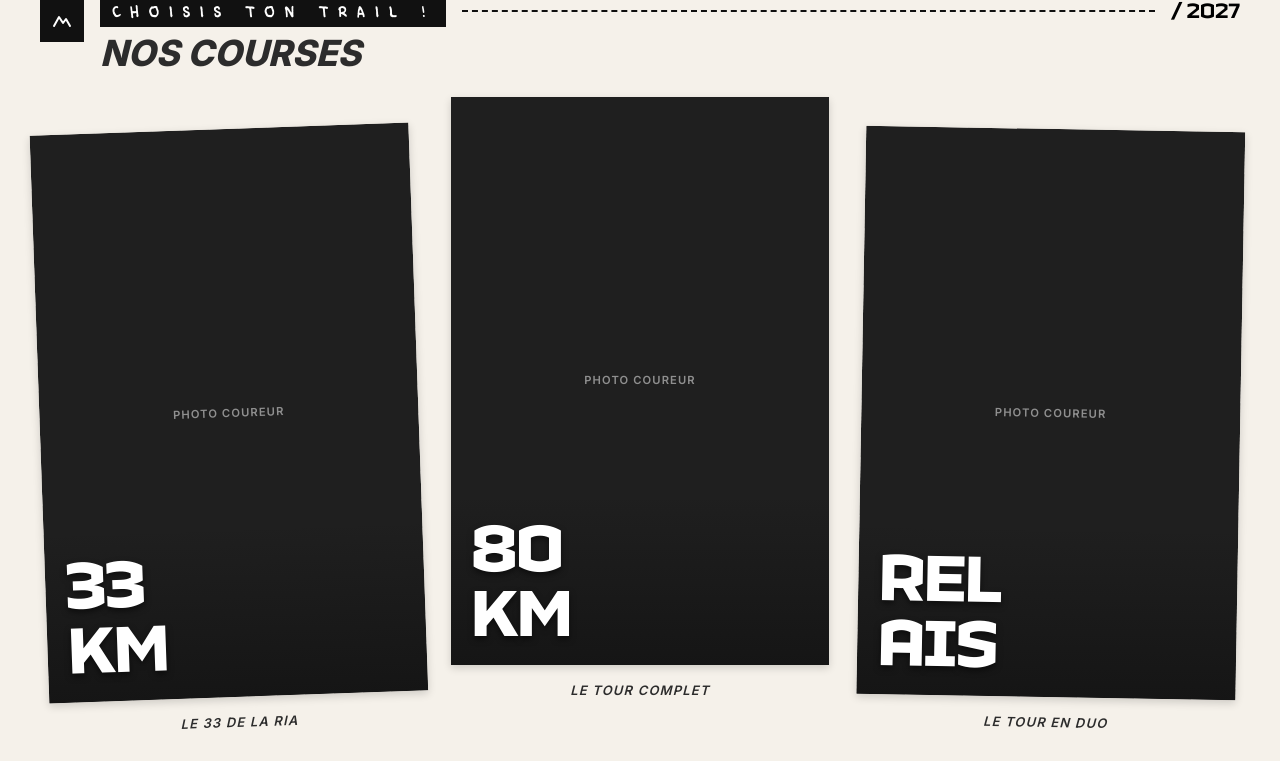
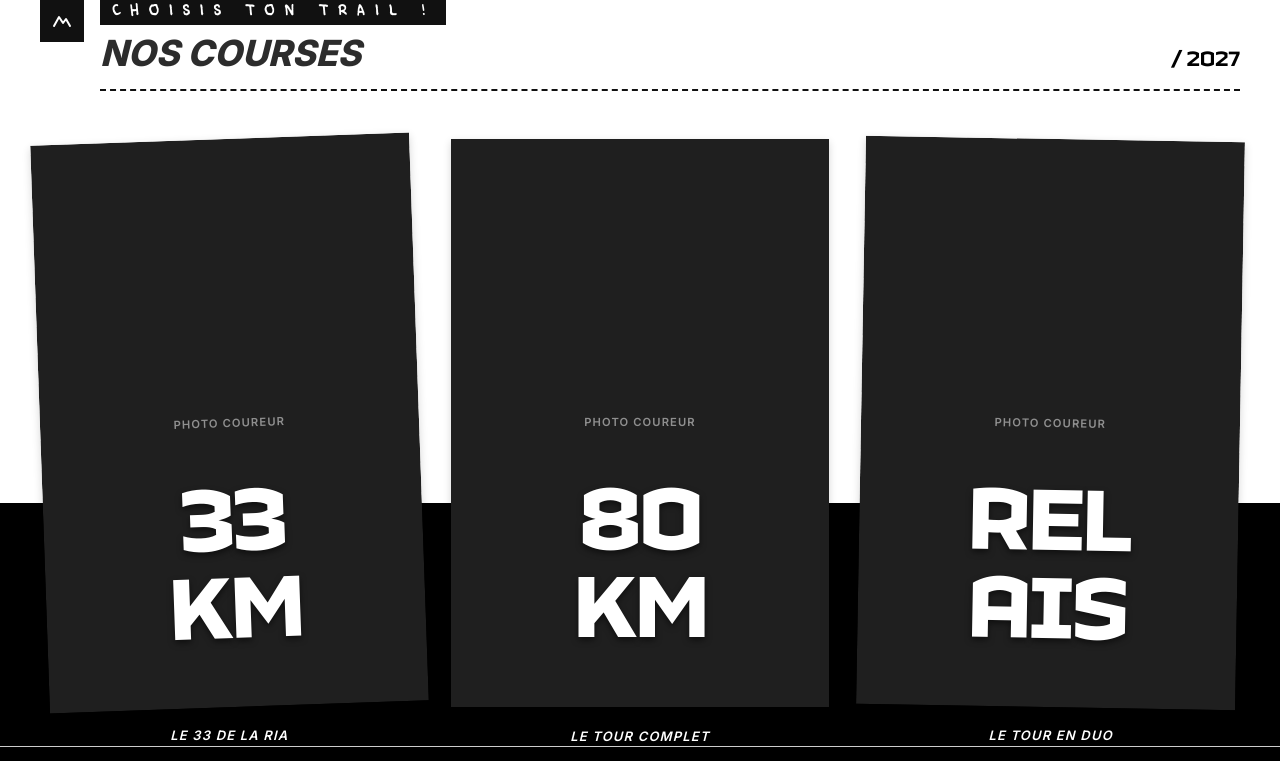
Before and after one commit to maxencecollin/utr-site-web, a Next.js app: page / in a window 1280 px wide. Shown: the part 918-1679 px from the top of the page. Built offline with nearby package versions, Linux system fonts and the light colour scheme.

Commit message:
Nos courses : fond blanc + bande noire en bas, filet pointille sous le titre, chiffres KM centres et agrandis, legendes droites en blanc, boutons blancs entre deux filets

```diff
--- a/app/components/sections/Courses.tsx
+++ b/app/components/sections/Courses.tsx
@@ -2,28 +2,16 @@ import Placeholder from "../Placeholder";
 import ArrowButton from "../ArrowButton";
 
 const COURSES = [
-  {
-    lignes: ["33", "KM"],
-    legende: "Le 33 de la Ria",
-    rotation: "lg:-rotate-2",
-  },
-  {
-    lignes: ["80", "KM"],
-    legende: "Le tour complet",
-    rotation: "lg:-translate-y-8",
-  },
-  {
-    lignes: ["REL", "AIS"],
-    legende: "Le tour en duo",
-    rotation: "lg:rotate-1",
-  },
+  { lignes: ["33", "KM"], legende: "Le 33 de la Ria", rotation: "lg:-rotate-2" },
+  { lignes: ["80", "KM"], legende: "Le tour complet", rotation: "" },
+  { lignes: ["REL", "AIS"], legende: "Le tour en duo", rotation: "lg:rotate-1" },
 ];
 
 export default function Courses() {
   return (
-    <section id="courses" className="bg-creme pt-20 lg:pt-28">
+    <section id="courses" className="relative overflow-hidden bg-white pt-20 lg:pt-28">
+      {/* En-tete (sur fond blanc) */}
       <div className="mx-auto max-w-7xl px-6 lg:px-10">
-        {/* En-tete */}
         <div className="flex items-start gap-4">
           {/* Picto de section (asset a venir) */}
           <span
@@ -42,58 +30,61 @@ export default function Courses() {
           </span>
 
           <div className="min-w-0 flex-1">
-            <div className="flex items-center gap-4">
-              {/* Surtitre : boite noire, Comico blanc tres espace */}
-              <span className="font-comico bg-dark-900 px-3 py-1 text-[15px] uppercase leading-[23px] tracking-[9px] text-white">
+            <span className="font-comico inline-block bg-dark-900 px-3 py-1 text-[15px] uppercase leading-[23px] tracking-[9px] text-white">
               Choisis ton trail !
             </span>
-              <span className="h-0 flex-1 border-t-2 border-dashed border-[#101010]" />
+            <div className="mt-2 flex items-baseline justify-between gap-4">
+              <h2 className="titre text-4xl text-[#2c2c2c]">Nos courses</h2>
               <span className="font-technor text-[23px] font-semibold text-black">
                 / 2027
               </span>
             </div>
-            <h2 className="titre mt-1 text-4xl text-[#2c2c2c]">Nos courses</h2>
+            <span className="mt-3 block h-0 border-t-2 border-dashed border-[#101010]" />
+          </div>
         </div>
       </div>
 
-        {/* Cartes */}
-        <div className="mt-14 grid grid-cols-1 gap-8 sm:grid-cols-3">
+      {/* Zone cartes + bande noire de fond */}
+      <div className="relative mt-12">
+        {/* Bande noire : couvre le bas des cartes, les legendes et les boutons */}
+        <div className="absolute inset-x-0 bottom-0 top-[60%] bg-black" aria-hidden="true" />
+
+        <div className="relative mx-auto max-w-7xl px-6 lg:px-10">
+          <div className="grid grid-cols-1 gap-8 sm:grid-cols-3">
             {COURSES.map((course) => (
-            <figure
-              key={course.legende}
-              className={`flex flex-col ${course.rotation}`}
+              <figure key={course.legende} className="flex flex-col">
+                {/* Carte photo (seule a etre legerement inclinee) */}
+                <div
+                  className={`relative aspect-[2/3] w-full overflow-hidden shadow-[0_3px_8px_#00000029] ${course.rotation}`}
                 >
-              <div className="relative aspect-[2/3] w-full overflow-hidden shadow-[0_3px_8px_#00000029]">
-                <Placeholder
-                  label="Photo coureur"
-                  tone="dark"
-                  className="h-full w-full border-0"
-                />
-                <div className="absolute inset-x-0 bottom-0 bg-gradient-to-t from-dark-900/70 to-transparent p-5">
-                  <span className="chiffre block text-7xl leading-[0.9] text-white [text-shadow:0_3px_6px_#00000086]">
+                  <Placeholder label="Photo coureur" tone="dark" className="h-full w-full border-0" />
+                  <span className="chiffre absolute inset-x-0 bottom-[10%] text-center text-7xl leading-[0.92] text-white [text-shadow:0_3px_6px_#00000086] sm:text-8xl">
                     {course.lignes[0]}
                     <br />
                     {course.lignes[1]}
                   </span>
                 </div>
-              </div>
-              <figcaption className="mt-4 text-center text-[13px] font-semibold italic uppercase tracking-[1.17px] text-[#2c2c2c]">
+                {/* Legende : droite (non inclinee), sur la bande noire */}
+                <figcaption className="mt-5 text-center text-[13px] font-semibold italic uppercase tracking-[1.17px] text-white">
                   {course.legende}
                 </figcaption>
               </figure>
             ))}
           </div>
         </div>
+      </div>
 
-      {/* Boutons entre deux filets pleine largeur */}
-      <div className="mt-16 border-y border-dark-300">
+      {/* Boutons sur la bande noire, entre deux filets blancs pleine largeur */}
+      <div className="bg-black">
+        <div className="border-y border-white/80">
           <div className="mx-auto flex max-w-7xl flex-wrap justify-center gap-4 px-6 py-4 lg:px-10">
-          <ArrowButton href="#courses" variant="outline-dark" direction="up">
+            <ArrowButton href="#courses" variant="outline-white" direction="up">
               Détails des courses
             </ArrowButton>
-          <ArrowButton href="#inscription" variant="outline-dark">
+            <ArrowButton href="#inscription" variant="outline-white">
               Inscription 2027
             </ArrowButton>
+          </div>
         </div>
       </div>
     </section>
```
Also changed, not shown: 17 other files (tests, documents, lock files or other folders). Lines whose indentation alone changed are shown as unchanged.
